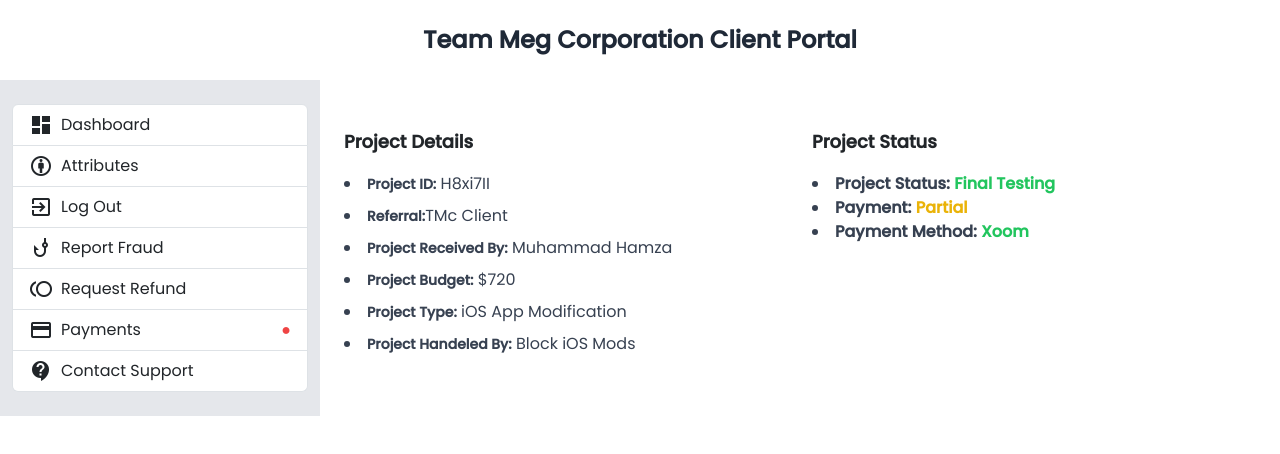
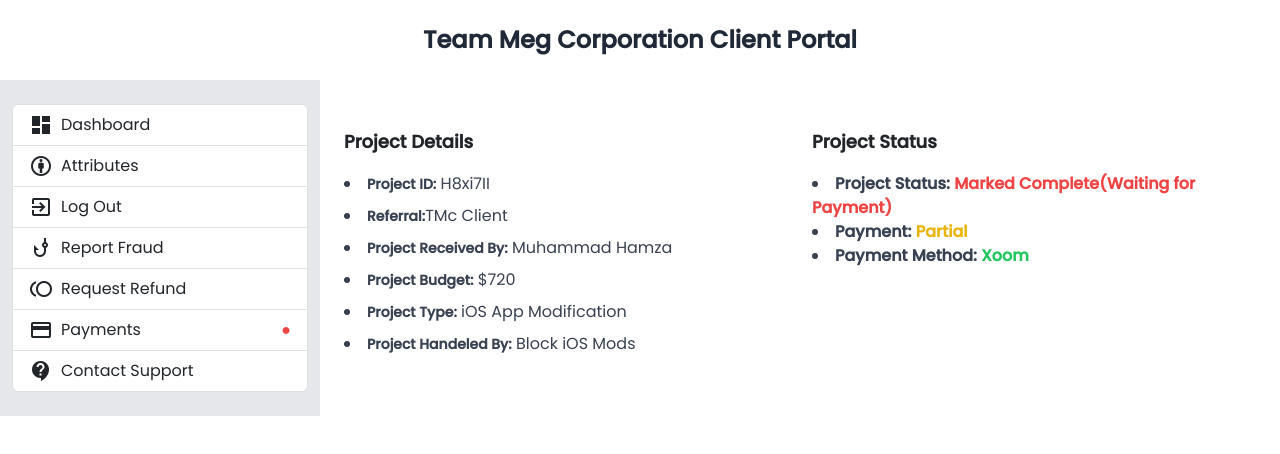
Before and after one commit to iammegaladon/client, a plain HTML site: page dashboard.html in a window 1280 px wide. Drawn offline with nearby package versions, Linux system fonts and the light colour scheme.

Commit message:
Update dashboard.html

```diff
--- a/dashboard.html
+++ b/dashboard.html
@@ -158,7 +158,7 @@
             <div class="col-md-6">
                 <h3 class="text-lg font-semibold mb-3">Project Status</h3>
                 <ul class="list-disc list-inside text-gray-700">
-                    <li><strong>Project Status:</strong> <span class="text-green-500 font-bold">Final Testing</span></li>
+                    <li><strong>Project Status:</strong> <span class="text-red-500 font-bold">Marked Complete(Waiting for Payment)</span></li>
                     <li><strong>Payment:</strong> <span class="text-yellow-500 font-bold">Partial</span></li>
                     <li><strong>Payment Method:</strong> <span class="text-green-500 font-bold">Xoom</span></li>
 
```
